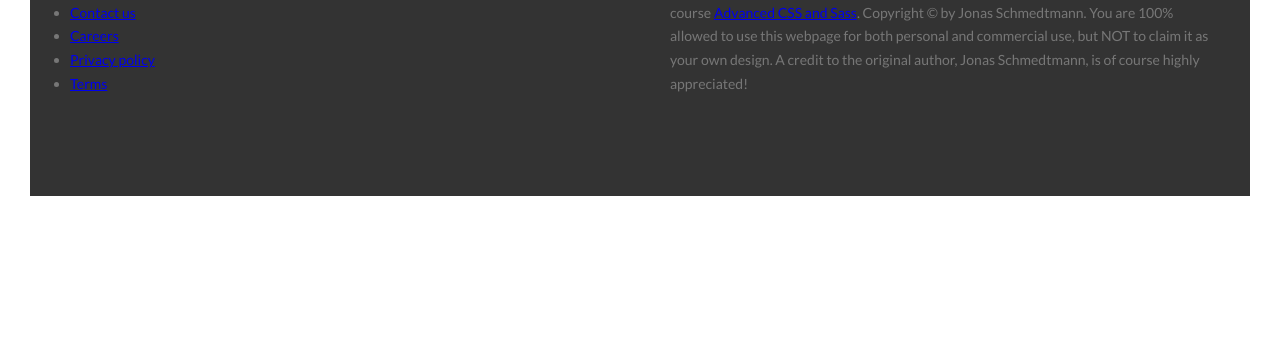
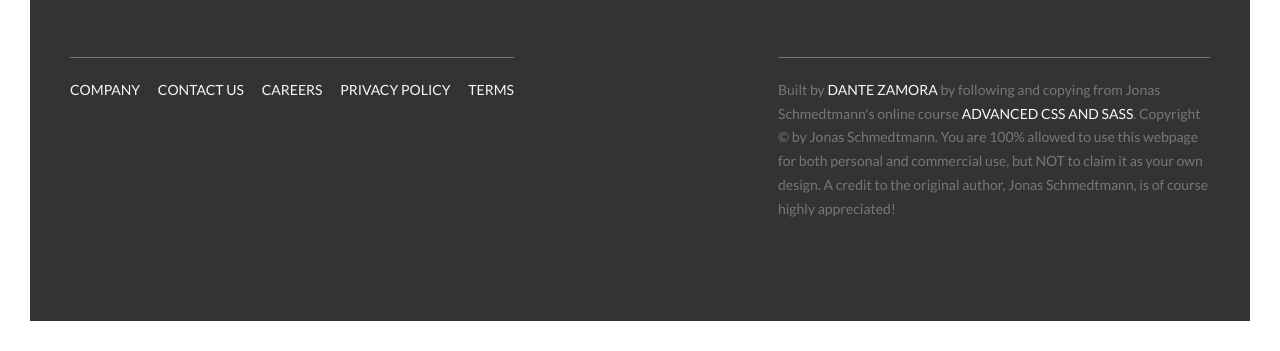
Before and after one commit to DZamora54/advancedCssCourse, a website: page natours/index.html in a window 1280 px wide. Shown: the part 5472-5823 px from the top of the page. Before the commit the page ends 5698 px from the top, so only its background shows below. Drawn offline with Linux system fonts and the light colour scheme.

Commit message:
finished building and styling the footer

```diff
--- a/natours/index.html
+++ b/natours/index.html
@@ -325,8 +325,9 @@
 
         <footer class="footer">
           <div class="footer__logo-box">
-            <img src="img/logo-green-2x.png" alt="Full log" class="footer__logo">
+            <img src="img/logo-green-2x.png" alt="Full logo" class="footer__logo">
           </div>
+
           <div class="row">
             <div class="col-1-of-2">
               <div class="footer__navigation">
@@ -339,9 +340,10 @@
                 </ul>
               </div>
             </div>
+
             <div class="col-1-of-2">
-              <p class="footer_copyright">
-                Built by <a href="#" class="footer__link">Dante Zamora</a> by following and copying from Jonas Schmedtmann's online course <a href="#" class="footer_link">Advanced CSS and Sass</a>. Copyright &copy; by Jonas Schmedtmann. You are 100% allowed to use this webpage for both personal and commercial use, but NOT to claim it as your own design. A credit to the original author, Jonas Schmedtmann, is of course highly appreciated!
+              <p class="footer__copyright">
+                Built by <a href="#" class="footer__link">Dante Zamora</a> by following and copying from Jonas Schmedtmann's online course <a href="#" class="footer__link">Advanced CSS and Sass</a>. Copyright &copy; by Jonas Schmedtmann. You are 100% allowed to use this webpage for both personal and commercial use, but NOT to claim it as your own design. A credit to the original author, Jonas Schmedtmann, is of course highly appreciated!
               </p>
             </div>
           </div>
--- a/natours/sass/layouts/_footer.scss
+++ b/natours/sass/layouts/_footer.scss
@@ -14,18 +14,47 @@
   }
 
   &__navigation {
-
+    border-top: 1px solid $color-grey-dark;
+    padding-top: 2rem;
+    display: inline-block;
   }
 
   &__list {
-
+    list-style: none;
   }
 
   &__item {
+    display: inline-block;
 
+    &:not(:last-child) {
+      margin-right: 1.5rem;
+    }
   }
 
   &__link {
+    &:link,
+    &:visited {
+      color: $color-grey-light-1;
+      background-color: $color-grey-dark-3;
+      text-decoration: none;
+      text-transform: uppercase;
+      display: inline-block;
+      transition: all .2s;
+    }
 
+    &:hover,
+    &:active {
+      color: $color-primary;
+      box-shadow: 0 1rem 2rem rgba($color-black, .4);
+      transform: rotate(5deg) scale(1.3);
+    }
   }
+
+  &__copyright {
+    border-top: 1px solid $color-grey-dark;
+    padding-top: 2rem;
+    width: 80%;
+    float: right;
+  }
+
 }
```
Also changed, not shown: natours/css/style.css.
